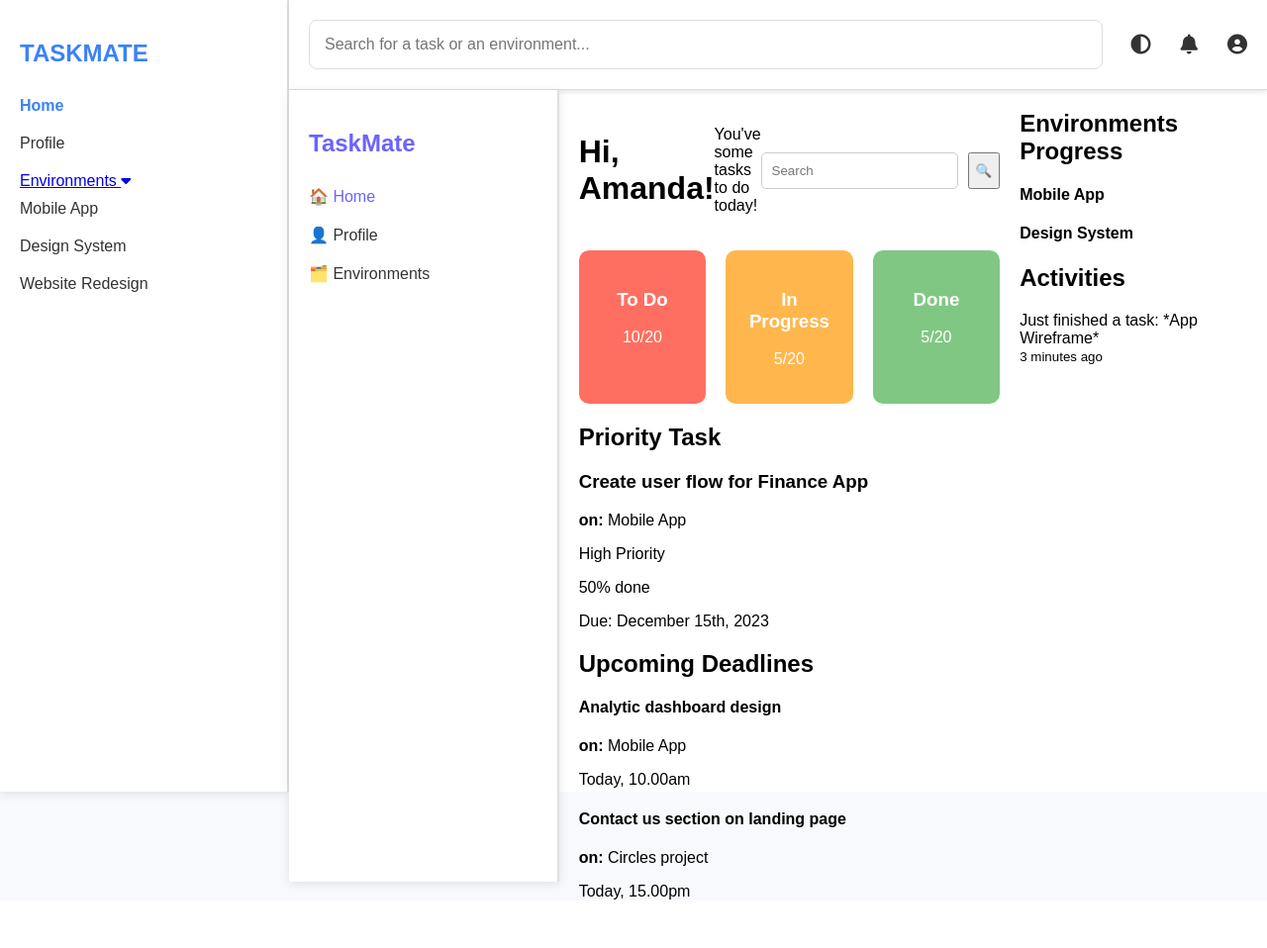
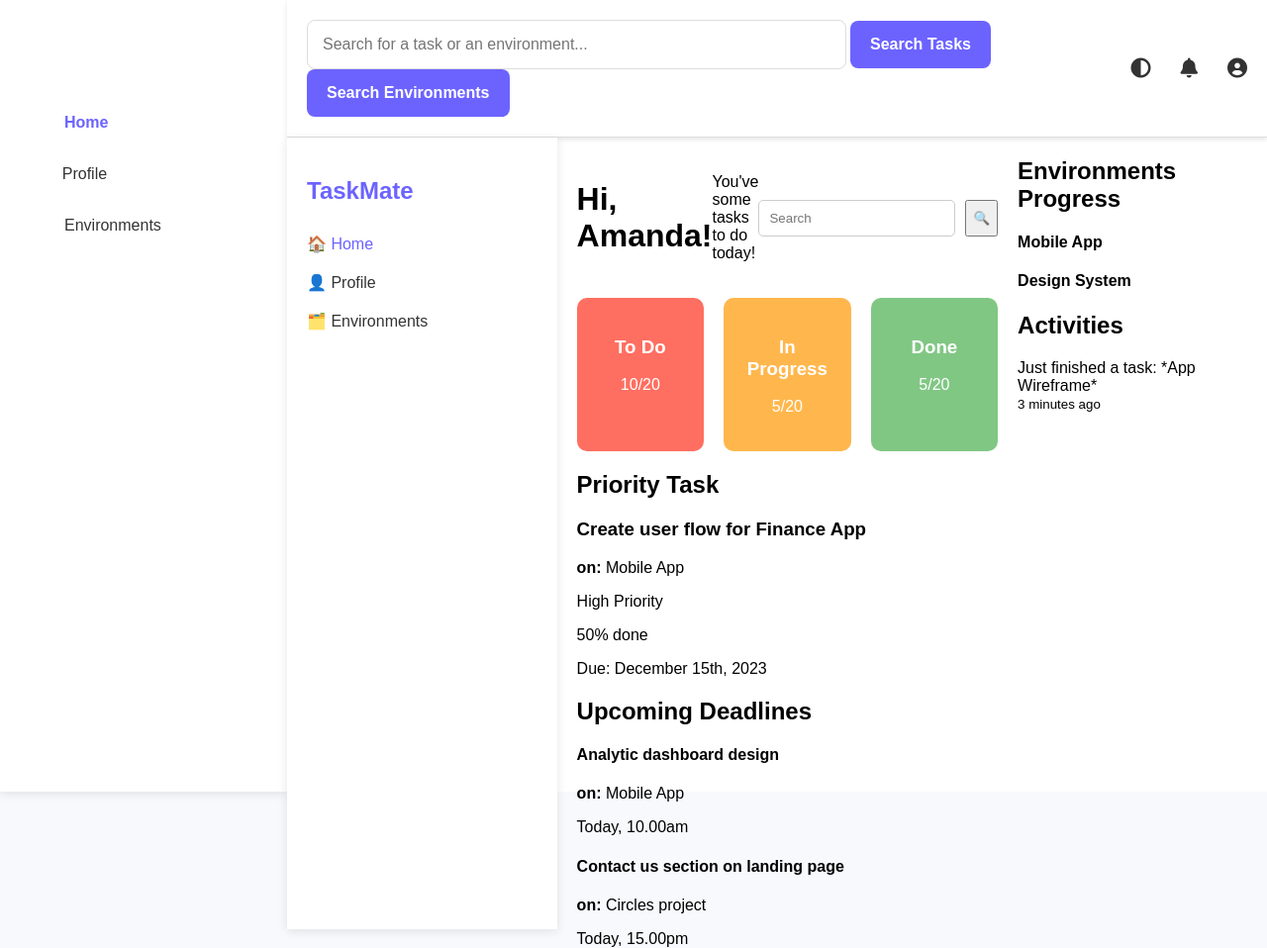
Before and after one commit to 17-doha/TaskMate-Project, a Django app: page / in a window 1280 px wide. Shown: the whole page at 99% size. Before the commit the page ends 909 px from the top, so only its background shows below. Run offline with Django 5.2, Linux system fonts and the light colour scheme.

Commit message:
Search env and tasks and edits in base.html and main craetion

```diff
--- a/taskmate/environment/models.py
+++ b/taskmate/environment/models.py
@@ -15,6 +15,9 @@ class Environment(models.Model):
     class Meta:
         db_table = 'environment'
 
+    def __str__(self):
+        return self.label
+
 
 class Table(models.Model):
     table_id = models.AutoField(primary_key=True)
--- a/taskmate/environment/urls.py
+++ b/taskmate/environment/urls.py
@@ -1,4 +1,5 @@
-from django.urls import path
+from django.contrib import admin
+from django.urls import path, include
 from . import views
 
 
@@ -8,4 +9,6 @@ urlpatterns = [
     path('', views.index, name="index"),
     path('<int:environment_id>/', views.ViewTableTask, name='view_table_task'),
     path('<int:environment_id>/drag-and-drop/', views.dragAndDrop, name='drag-and-drop'),
+    path('search_environment/', views.search_environment, name='search_environment'),
+
 ]
--- a/taskmate/task/urls.py
+++ b/taskmate/task/urls.py
@@ -11,5 +11,7 @@ urlpatterns = [
     ## delete task (unhash for testing)
     path('delete/<int:id>/', views.DeleteTask, name='delete_task'),
     path('create/', views.CreateTask, name='create_task'),
+    path('search_task/', views.search_task, name='search_task'),
+    path('<int:task_id>/', views.View_Task, name='view_task'),
 
 ]
--- a/taskmate/taskmate/settings.py
+++ b/taskmate/taskmate/settings.py
@@ -76,7 +76,7 @@ ROOT_URLCONF = 'taskmate.urls'
 TEMPLATES = [
     {
         'BACKEND': 'django.template.backends.django.DjangoTemplates',
-        'DIRS': [os.path.join(BASE_DIR, 'templates')],
+        'DIRS': [os.path.join(BASE_DIR, 'templates'), os.path.join(BASE_DIR, 'taskmate/templates')],
         'APP_DIRS': True,
         'OPTIONS': {
             'context_processors': [
--- a/taskmate/taskmate/urls.py
+++ b/taskmate/taskmate/urls.py
@@ -28,6 +28,5 @@ urlpatterns = [
     path("", include("users.urls")),
     # redirection to environment app urls
     path("environment/", include("environment.urls")),
-    path("task/", include("task.urls")),
-
+    path('task/', include('task.urls')),
 ]
--- a/taskmate/templates/base.html
+++ b/taskmate/templates/base.html
@@ -1,17 +1,10 @@
-{%load static%}
-<!-- <link rel="stylesheet" href="{%static 'css/styles.css' %}"> -->
-
 <!DOCTYPE html>
 <html lang="en">
 <head>
   <meta charset="UTF-8">
   <meta name="viewport" content="width=device-width, initial-scale=1.0">
   <title>TaskMate Dashboard</title>
-  <!-- <link rel="stylesheet" href="{%static 'css/styles.css' %}"> -->
-  <!-- Add Font Awesome for Icons -->
   <link href="https://cdnjs.cloudflare.com/ajax/libs/font-awesome/6.0.0-beta3/css/all.min.css" rel="stylesheet">
-
-  <!-- Internal Styles (Correctly placed in <head>) -->
   <style>
     body {
         font-family: 'Arial', sans-serif;
@@ -35,7 +28,105 @@
         background: #fff;
     }
 
-    /* navbar.css */
+    .sidebar {
+        width: 15%;
+        background: linear-gradient(135deg, #443fa1, #a486fe);
+        padding: 20px;
+        box-shadow: 2px 0 8px rgba(0, 0, 0, 0.15);
+        color: #fff;
+    }
+
+    .sidebar h1.logo {
+        font-size: 26px;
+        font-weight: bold;
+        color: #fff;
+        margin-bottom: 30px;
+        text-transform: uppercase;
+        text-align: center;
+        letter-spacing: 2px;
+    }
+
+    .sidebar .menu {
+        list-style: none;
+        padding: 0;
+        margin: 0;
+    }
+
+    .sidebar .menu li {
+        display: flex;
+        align-items: center;
+        padding: 12px 15px;
+        margin: 10px 0;
+        border-radius: 8px;
+        cursor: pointer;
+        transition: background 0.3s ease, transform 0.2s ease;
+    }
+
+    .sidebar .menu li i {
+        font-size: 18px;
+        margin-right: 12px;
+        color: #fff;
+        transition: color 0.3s ease;
+    }
+
+    .sidebar .menu li:hover {
+        background: rgba(255, 255, 255, 0.2);
+        transform: translateX(5px);
+    }
+
+    .sidebar .menu li.active {
+        background: rgba(255, 255, 255, 0.3);
+        font-weight: bold;
+    }
+
+    .sidebar .menu li.add-environment {
+        margin-top: 20px;
+        border: 2px dashed rgba(255, 255, 255, 0.5);
+        justify-content: center;
+        text-align: center;
+        padding: 8px 10px;
+        max-width: 70%;
+        margin-left: auto;
+        margin-right: auto;
+        transition: transform 0.3s ease;
+    }
+
+    .sidebar .menu li.add-environment i {
+        margin-right: 0;
+    }
+
+    .menu-item.dropdown {
+        position: relative;
+    }
+
+    .menu-item.dropdown .submenu {
+        display: none;
+        position: absolute;
+        top: 100%;
+        left: 0;
+        width: 100%;
+        background: rgba(255, 255, 255, 0.2);
+        border-radius: 8px;
+        padding: 10px 0;
+        z-index: 10;
+    }
+
+    .menu-item.dropdown.open .submenu {
+        display: block;
+    }
+
+    .submenu li {
+        padding: 8px 15px;
+        color: #fff;
+        font-size: 14px;
+        cursor: pointer;
+        transition: background 0.3s ease;
+    }
+
+    .submenu li:hover {
+        background: rgba(255, 255, 255, 0.3);
+    }
+
     header.navbar {
         display: flex;
         justify-content: space-between;
@@ -46,13 +137,15 @@
     }
 
     .search-bar {
+        position: relative;
         flex-grow: 1;
         margin-right: 20px;
     }
 
     .search-bar input {
-        width: 95%;
+        width: 60%;
         padding: 15px;
+        padding-right: 40px;
         border: 1px solid #ddd;
         border-radius: 8px;
         font-size: 16px;
@@ -60,12 +153,28 @@
     }
 
     .search-bar input:focus {
-        border-color: #3b82f6;
+        border-color: #6c63ff;
         outline: none;
-        box-shadow: 0 0 5px rgba(59, 130, 246, 0.5);
+        box-shadow: 0 0 5px #6c63ff;
     }
 
-    /* Fix for spacing between icons */
+    .search-bar .search-btn {
+        padding: 15px 20px;
+        font-size: 16px;
+        font-weight: bold;
+        border: none;
+        border-radius: 8px;
+        cursor: pointer;
+        color: #fff;
+        background: #6c63ff;
+        transition: background 0.3s ease, transform 0.2s ease;
+    }
+
+    .search-bar .search-btn:hover {
+        background: #443fa1;
+        transform: translateY(-2px);
+    }
+
     .navbar-right {
         display: flex;
         align-items: center;
@@ -73,8 +182,8 @@
 
     .user-actions {
         display: flex;
-        gap: 30px; /* Increased space between icons */
-        align-items: center; /* Ensure vertical alignment of icons */
+        gap: 30px;
+        align-items: center;
     }
 
     .user-actions i {
@@ -85,75 +194,54 @@
     }
 
     .user-actions i:hover {
-        color: #3b82f6;
-    }
-
-    /* sidebar.css */
-    .sidebar {
-        width: 15%;
-        background: #ffffff;
-        padding: 20px;
-        box-shadow: 2px 0 5px rgba(0, 0, 0, 0.1);
-        border-right: 2px solid #e0e0e0;
-    }
-
-    .sidebar h1.logo {
-        font-size: 24px;
-        font-weight: bold;
-        color: #3b82f6;
-        margin-bottom: 20px;
-        text-transform: uppercase;
-    }
-
-    .sidebar .menu {
-        list-style: none;
-        padding: 0;
-    }
-
-    .sidebar .menu li {
-        padding: 10px 0;
-        cursor: pointer;
-        transition: color 0.3s ease;
-    }
-
-    .sidebar .menu li.active {
-        font-weight: bold;
-        color: #3b82f6;
-    }
-
-    .sidebar .menu li:hover {
-        color: #3b82f6;
+        color: #6c63ff;
     }
   </style>
 </head>
 <body>
   <div class="dashboard">
-    <!-- Sidebar -->
     <aside class="sidebar">
       <h1 class="logo">TaskMate</h1>
       <nav>
         <ul class="menu">
-          <li class="active">Home</li>
-          <li class="profile">Profile</li>
-          <li class="environments">
-            <a href="javascript:void(0);">Environments <i class="fas fa-caret-down"></i></a>
-            <ul class="dropdown">
-              <li class="environment">Mobile App</li>
-              <li>Design System</li>
-              <li>Website Redesign</li>
+          <li class="menu-item active">
+            <i class="fas fa-th-large"></i> Home
+          </li>
+          <li class="menu-item">
+            <i class="fas fa-user"></i> Profile
+          </li>
+          <li class="menu-item dropdown">
+            <i class="fas fa-folder"></i> Environments
+            <ul class="submenu">
+              <li class="submenu-item">Mobile App</li>
+              <li class="submenu-item">Design System</li>
+              <li class="submenu-item">Website Redesign</li>
+              <li class="menu-item add-environment">
+                <i class="fas fa-plus"></i> Add Environment
+              </li>
             </ul>
           </li>
         </ul>
       </nav>
     </aside>
 
-    <!-- Main Content -->
     <main class="main-content">
-      <!-- Header -->
       <header class="navbar">
         <div class="search-bar">
-          <input type="text" placeholder="Search for a task or an environment...">
+          <form id="searchForm" method="POST" action="{% url 'task:search_task' %}" onsubmit="updateActionUrl()">
+            {% csrf_token %}
+            <div class="search-bar-wrapper">
+              <input type="text" id="searchInput" name="searched" placeholder="Search for a task or an environment...">
+              <button type="submit" formaction="{% url 'task:search_task' %}" class="search-btn">
+                Search Tasks
+              </button>
+              <button type="submit" formaction="{% url 'environment:search_environment' %}" class="search-btn">
+                Search Environments
+              </button>
+            </div>
+          </form>
         </div>
+
         <div class="navbar-right">
           <div class="user-actions">
             <i class="fas fa-adjust theme-toggle-icon"></i>
@@ -163,10 +251,37 @@
         </div>
       </header>
 
-      <!-- Block for child content -->
       {% block content %}
       {% endblock %}
     </main>
   </div>
+
+  <script>
+    const searchInput = document.getElementById('searchInput');
+    const searchForm = document.getElementById('searchForm');
+
+    searchInput.addEventListener('keydown', function(event) {
+      if (event.key === 'Enter') {
+        searchForm.submit();
+      }
+    });
+
+    const searchBtn = document.querySelector('.search-btn');
+    searchBtn.addEventListener('click', function(event) {
+      event.preventDefault();
+      searchForm.submit();
+    });
+
+    function updateActionUrl() {
+        const searchInput = document.getElementById('searchInput').value.trim().toLowerCase();
+        const form = document.getElementById('searchForm');
+
+        if (searchInput.includes("task") || !isNaN(searchInput)) {
+            form.action = "{% url 'task:search_task' %}";
+        } else {
+            form.action = "{% url 'environment:search_environment' %}";
+        }
+    }
+  </script>
 </body>
 </html>
```
Also changed, not shown: taskmate/environment/views.py (+10 -0 lines), taskmate/task/views.py (+30 -0 lines), taskmate/templates/search_environment.html (added, +116 -0 lines).
